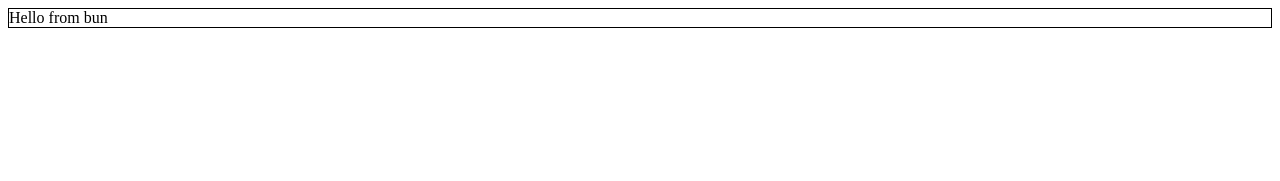
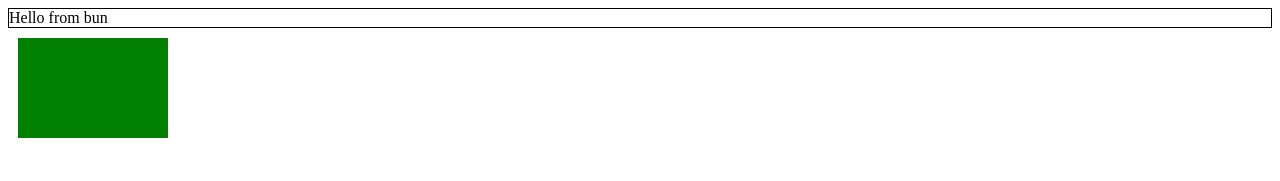
Before and after one commit to hsmyc/kraai, a website: page app/static/index.html in a window 1280 px wide. Drawn offline with Linux system fonts and the light colour scheme.

Commit message:
some other improvements

```diff
--- a/app/server.ts
+++ b/app/server.ts
@@ -6,9 +6,7 @@
     const routes = await CreateRouter();
     const url = new URL(req.url);
     const pathname = url.pathname;
-    console.log("pathname", pathname);
     const route = routes[pathname];
-    console.log("route", route);
     if (route) {
       return ServeFile(route.fullPath, route.contentType);
     } else if (pathname === "/") {
--- a/app/static/index.html
+++ b/app/static/index.html
@@ -7,6 +7,7 @@
   </head>
   <body>
     <div style="border: 1px solid black">Hello from bun</div>
+    <canvas id="canvas"></canvas>
     <script src="script.js"></script>
   </body>
 </html>
--- a/app/static/script.js
+++ b/app/static/script.js
@@ -1 +1,5 @@
-console.log("script");
+const canvas = document.getElementById("canvas");
+const ctx = canvas.getContext("2d");
+
+ctx.fillStyle = "green";
+ctx.fillRect(10, 10, 150, 100);
```
